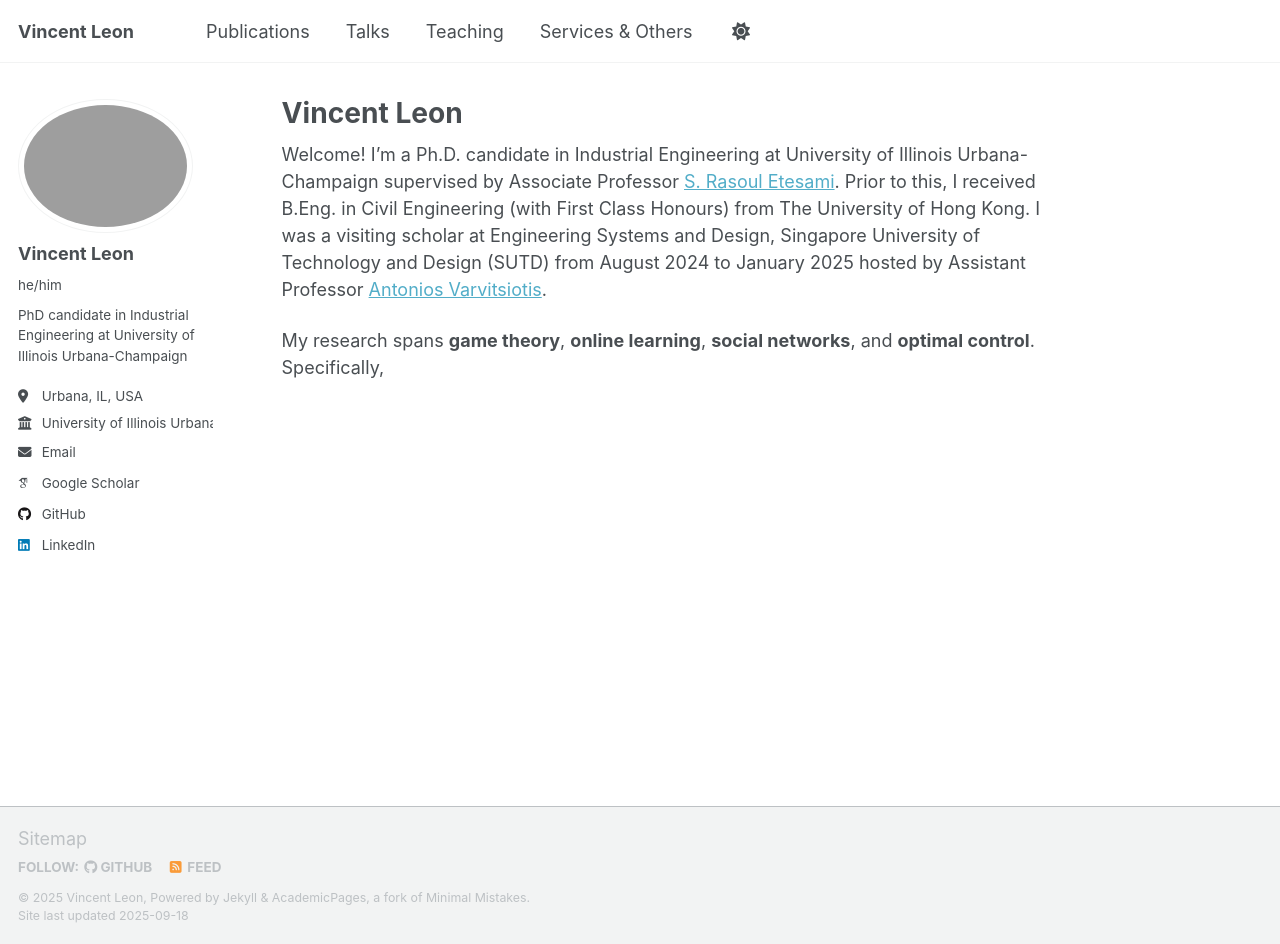
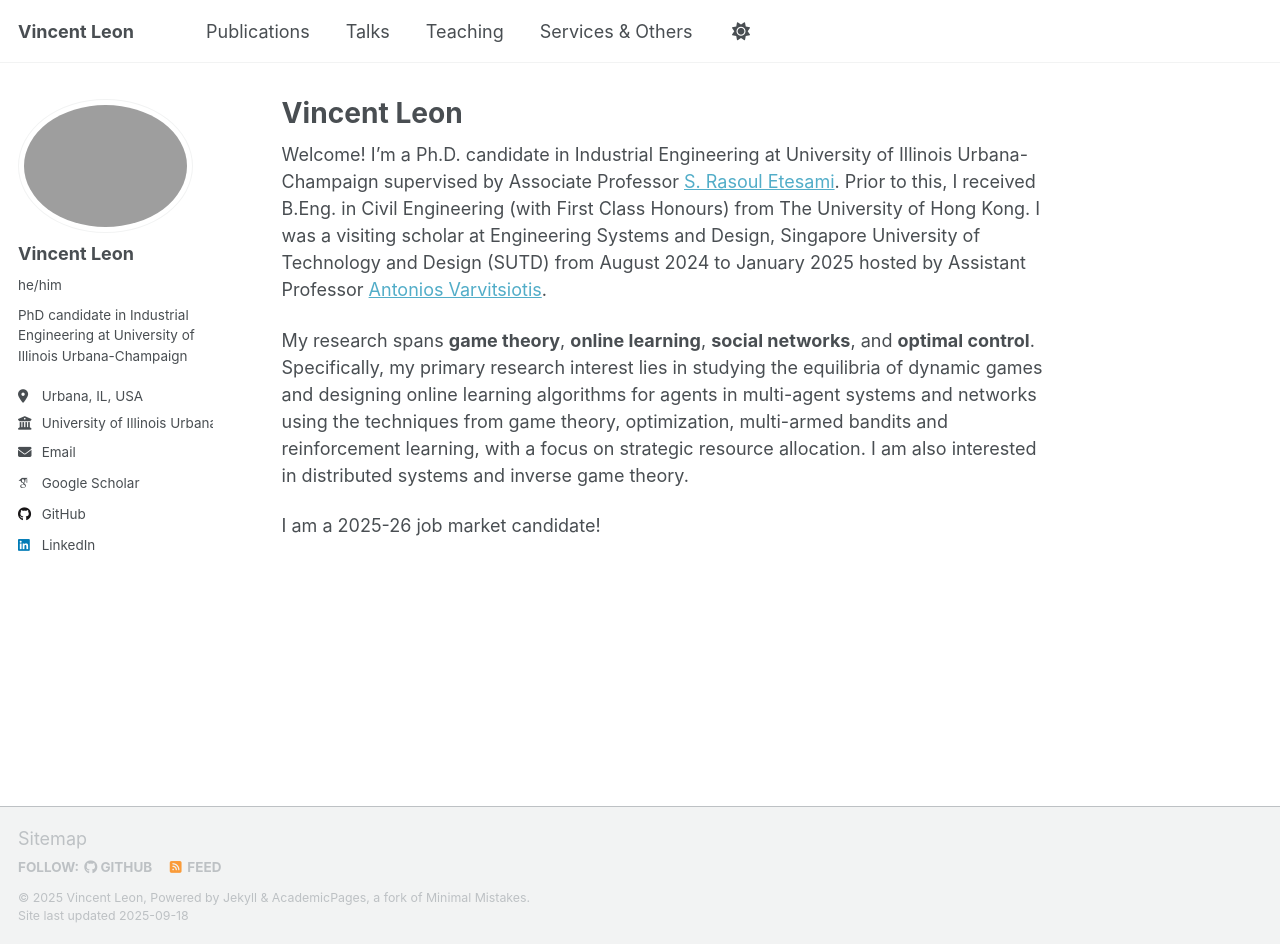
Before and after one commit to vin-leon/vin-leon.github.io, a Jekyll site: the page built from _pages/about.md, in a window 1280 px wide and 944 px high. Built offline with Jekyll 4.4.1, drawn with Linux system fonts in a browser that asks for light colours; some web fonts are replaced; a script that is not in the unit is left out.

Commit message:
Update about.md

```diff
--- a/_pages/about.md
+++ b/_pages/about.md
@@ -9,4 +9,6 @@ redirect_from:
 
 Welcome! I’m a Ph.D. candidate in Industrial Engineering at University of Illinois Urbana-Champaign supervised by Associate Professor [S. Rasoul Etesami](https://etesami.ise.illinois.edu/). Prior to this, I received B.Eng. in Civil Engineering (with First Class Honours) from The University of Hong Kong. I was a visiting scholar at Engineering Systems and Design, Singapore University of Technology and Design (SUTD) from August 2024 to January 2025 hosted by Assistant Professor [Antonios Varvitsiotis](https://sites.google.com/site/antoniosvarvitsiotis/).
 
-My research spans **game theory**, **online learning**, **social networks**, and **optimal control**. Specifically,
+My research spans **game theory**, **online learning**, **social networks**, and **optimal control**. Specifically, my primary research interest lies in studying the equilibria of dynamic games and designing online learning algorithms for agents in multi-agent systems and networks using the techniques from game theory, optimization, multi-armed bandits and reinforcement learning, with a focus on strategic resource allocation. I am also interested in distributed systems and inverse game theory.
+
+I am a 2025-26 job market candidate!
```
